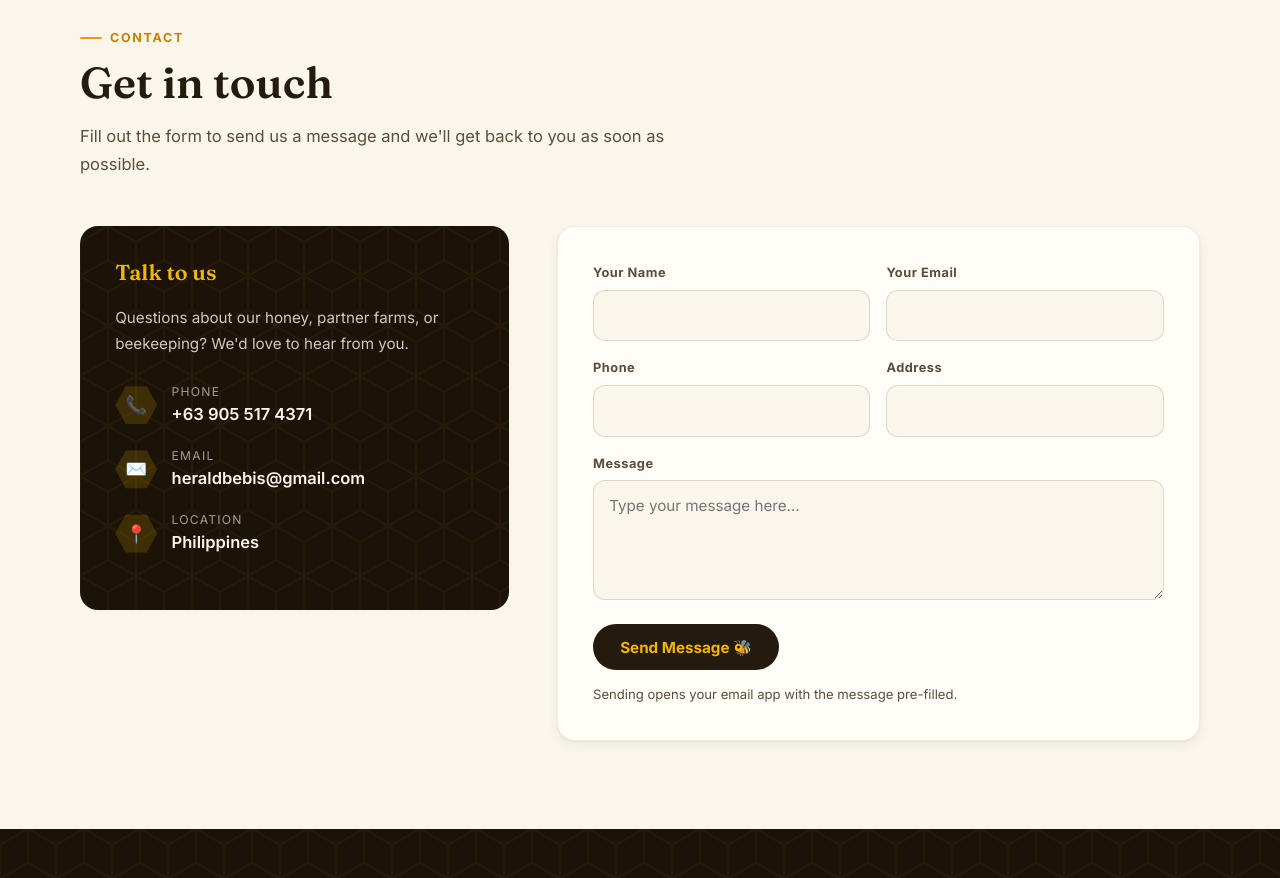
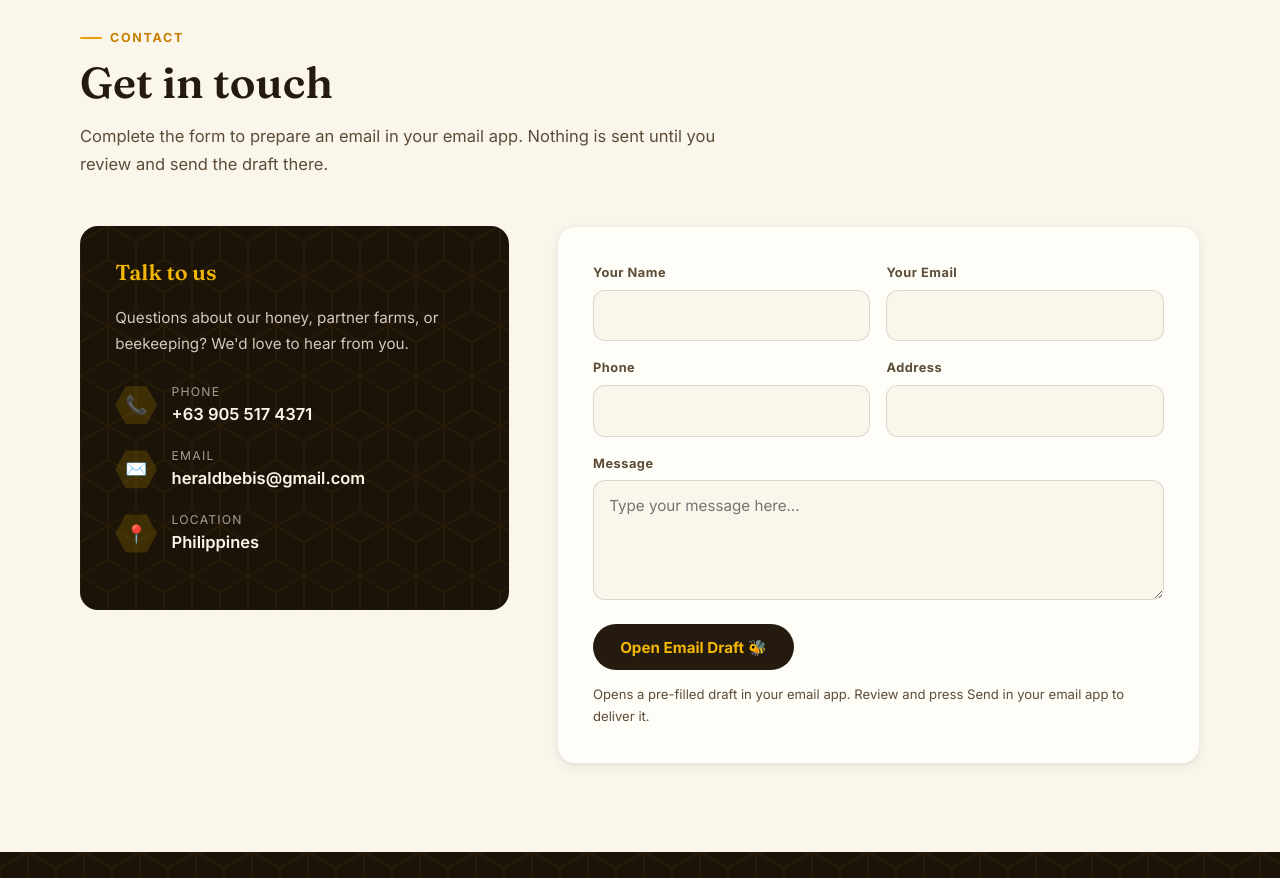
Before and after one commit to peremiller/apiary.ph, a plain HTML site: page index.html in a window 1280 px wide. Shown: the part 6520-7398 px from the top of the page. Drawn offline with Linux system fonts and the light colour scheme.

Commit message:
Clarify that Apiary contact form opens an unsent email draft

```diff
--- a/index.html
+++ b/index.html
@@ -298,7 +298,7 @@
 		<div class="section-head reveal">
 			<span class="eyebrow">Contact</span>
 			<h2>Get in touch</h2>
-			<p>Fill out the form to send us a message and we'll get back to you as soon as possible.</p>
+			<p>Complete the form to prepare an email in your email app. Nothing is sent until you review and send the draft there.</p>
 		</div>
 		<div class="contact-wrap">
 			<div class="contact-card reveal">
@@ -318,7 +318,7 @@
 					<div><div class="lbl">Location</div><span style="font-weight:600">Philippines</span></div>
 				</div>
 			</div>
-			<form class="contact-form reveal" id="contactForm">
+			<form class="contact-form reveal" id="contactForm" aria-describedby="contact-email-hint">
 				<div class="form-row">
 					<div class="field">
 						<label for="cf-name">Your Name</label>
@@ -343,8 +343,8 @@
 					<label for="cf-note">Message</label>
 					<textarea id="cf-note" name="note" placeholder="Type your message here…" required></textarea>
 				</div>
-				<button type="submit" class="btn btn-dark">Send Message 🐝</button>
-				<p class="form-hint">Sending opens your email app with the message pre-filled.</p>
+				<button type="submit" class="btn btn-dark">Open Email Draft 🐝</button>
+				<p class="form-hint" id="contact-email-hint">Opens a pre-filled draft in your email app. Review and press Send in your email app to deliver it.</p>
 			</form>
 		</div>
 	</div>
```
